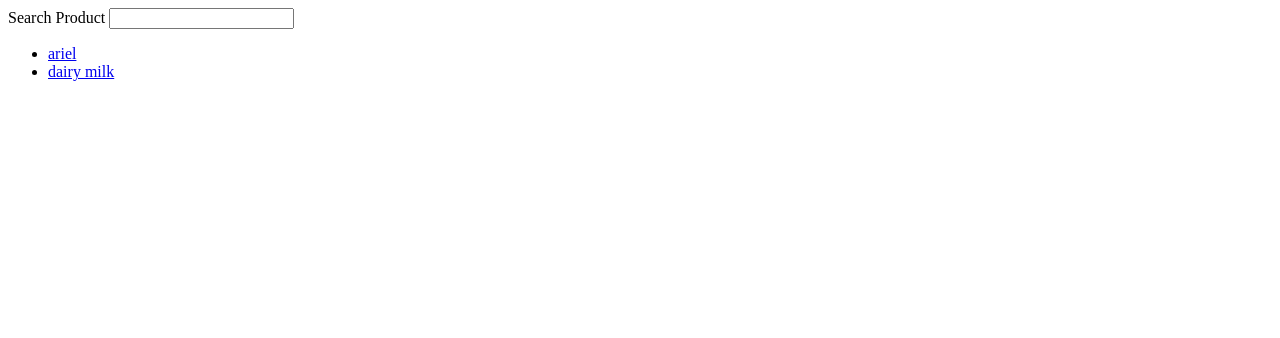
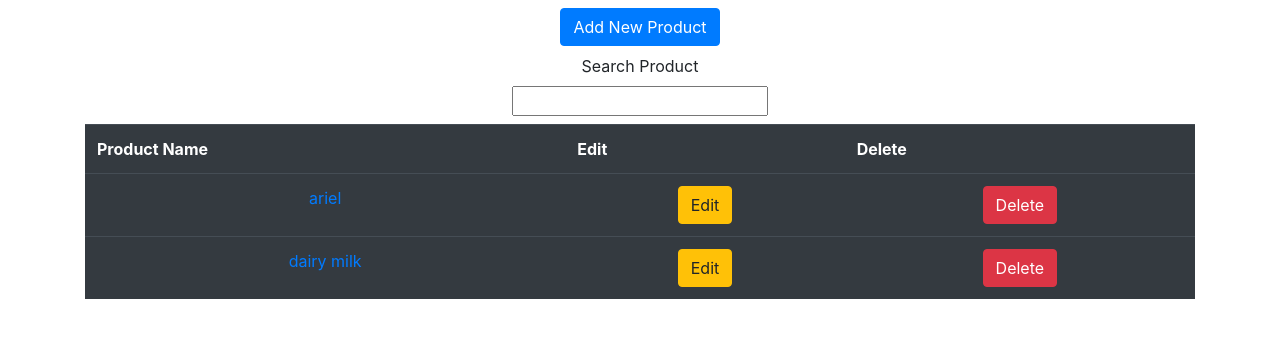
Before and after one commit to Coder-Aht007/djangoPractice, a Django app: template inverntory_management/products/templates/products/index.html in a window 1280 px wide. Shown: the top 338 px of the page. Run offline with Django 3.2, Linux system fonts and the light colour scheme; the template is opened without the code that fills it: values that come from a table or form of the project are taken from there, others are empty; data comes from the database, SQL or seed files in the repository; both versions use the stored data as it was before the commit; parts of the project's set-up code (start-up, migrations or seed data) failed here and were passed over; some libraries are stand-ins or nearby versions.

Commit message:
Product Crud with Live Search Completed (#4)
Co-authored-by: AhtashamUlHasaan <ahtashamulhasaan@A006-00586.local>

```diff
--- a/inverntory_management/products/models.py
+++ b/inverntory_management/products/models.py
@@ -6,7 +6,7 @@ class Product(models.Model):
     name = models.CharField(max_length=100)
     description = models.CharField(max_length=500, blank=True)
     company_name = models.CharField(max_length=100)
-    price = models.DecimalField(max_digits=6, decimal_places=2)
+    price = models.DecimalField(max_digits=9, decimal_places=2)
     created_at = models.DateTimeField(auto_now_add=True)
 
 
--- /dev/null
+++ b/inverntory_management/products/templates/products/edit.html
@@ -0,0 +1,5 @@
+<form action="" method="post">
+    {% csrf_token %}
+    {{ form }}
+    <input type="submit" value="Submit">
+</form>
--- a/inverntory_management/products/templates/products/index.html
+++ b/inverntory_management/products/templates/products/index.html
@@ -1,58 +1,80 @@
 <!DOCTYPE html>
 <html>
-
   <head>
     <meta charset="utf-8" />
     <title>Products</title>
+    <meta charset="utf-8">
+    <meta name="viewport" content="width=device-width, initial-scale=1, shrink-to-fit=no">
+    <link rel="stylesheet" href="https://stackpath.bootstrapcdn.com/bootstrap/4.5.0/css/bootstrap.min.css" integrity="sha384-9aIt2nRpC12Uk9gS9baDl411NQApFmC26EwAOH8WgZl5MYYxFfc+NcPb1dKGj7Sk" crossorigin="anonymous">
+    </meta>
   </head>
-
 <body>
     <div class="container">
       <div class="row">
-                <div class="offset-4 form-group col-4">
-                    <label class="col-12">Search Product</label>
-                    <input type="text" id="user-input" />
+        <div class="col text-center">
+          <a class='btn btn-primary align-center mt-2' href="/products/add" >Add New Product</a>
+        </div>
+      </div>
+
+      <div class="row">
+        <div class="col text-center">
+          <label for='user-input' class="col-12 mt-2">Search Product</label>
+          <input type="text" class="mb-2" id="user-input" name='user-input' />
         </div>
       </div>
       <div id="replaceable-content">
         {% include 'products/products_partial.html' %}
       </div>
-
     </div>
   </body>
-{% comment %} <script type="text/javascript" src="{{ STATIC_URL }} /static/jquery-3.6.0.min.js"></script> {% endcomment %}
+  {% comment %}
+  <script
+    type="text/javascript"
+    src="{{ STATIC_URL }} /static/jquery-3.6.0.min.js"
+  ></script>
+  {% endcomment %}
   <script src="https://cdnjs.cloudflare.com/ajax/libs/jquery/3.3.1/jquery.min.js"></script>
   <script src="https://cdnjs.cloudflare.com/ajax/libs/popper.js/1.12.9/umd/popper.min.js"></script>
   <script src="https://maxcdn.bootstrapcdn.com/bootstrap/4.0.0/js/bootstrap.min.js"></script>
 
   <script>
-const user_input = $("#user-input")
-const products_div = $('#replaceable-content')
-const endpoint = '/products/search'
-const delay_by_in_ms = 700
-let scheduled_function = false
+    const user_input = $("#user-input");
+    const products_div = $("#replaceable-content");
+    const endpoint = "/products/search";
+    const delay_by_in_ms = 700;
+    let scheduled_function = false;
 
-let ajax_call = function (endpoint, request_parameters)
-{
-    $.getJSON(endpoint, request_parameters)
-        .done(response => {
-            products_div.html(response['html_from_view'])
+    let ajax_call = function (endpoint, request_parameters) {
+      $.getJSON(endpoint, request_parameters).done((response) => {
+        products_div.html(response["html_from_view"]);
       });
-}
+    };
 
-user_input.on('keyup', function () {
-
+    user_input.on("keyup", function () {
       const request_parameters = {
-        q: $(this).val()
-    }
+        q: $(this).val(),
+      };
 
       // if scheduled_function is NOT false, cancel the execution of the function
       if (scheduled_function) {
-        clearTimeout(scheduled_function)
+        clearTimeout(scheduled_function);
       }
-     scheduled_function = setTimeout(ajax_call, delay_by_in_ms, endpoint, request_parameters)
-})
+      scheduled_function = setTimeout(
+        ajax_call,
+        delay_by_in_ms,
+        endpoint,
+        request_parameters
+      );
+    });
 
-</script
 
+    function del(id) {
+      var result = confirm("Are you sure...? You want to delete this Product?");
+      if (result) {
+        $.getJSON("/products/delete", { q: id }).done((response) => {
+          products_div.html(response["html_from_view"]);
+        });
+      }
+    }
+  </script>
 </html>
--- a/inverntory_management/products/templates/products/products_partial.html
+++ b/inverntory_management/products/templates/products/products_partial.html
@@ -1,11 +1,19 @@
 {% if products %}
-<ul>
+<table class='table table-dark'>
+<tr>
+    <th>Product Name</th>
+    <th>Edit</th>
+    <th>Delete</th>
+  </tr>
   {% for prod in products %}
-  <li>
-    <a href="{% url 'products:detail' prod.id %}">{{ prod.name }}</a>
-  </li>
-  {% endfor %}
-</ul>
+  <tr >
+    <td class="text-center"><a href="{% url 'products:detail' prod.id %}">{{ prod.name }}</a></td>
+    <td class="text-center"><a class='btn btn-warning' href="update/?q={{prod.id}}">Edit</a></td>
+    <td class="text-center"><button class='btn btn-danger' onclick="del({{prod.id}})">Delete</button></td>
+  </tr>
+    {% endfor %}
+</table>
+
 {% else %}
 <p>No products are available.</p>
 {% endif %}
--- a/inverntory_management/products/urls.py
+++ b/inverntory_management/products/urls.py
@@ -1,11 +1,13 @@
+from . import views
 from django.urls import path
-
-from . import views
 
 app_name = "products"
 
 urlpatterns = [
     path('', views.index, name='index'),
     path('<int:prod_id>/', views.detail, name='detail'),
-    path('search/', views.product_search, name="search")
+    path('search/', views.product_search, name="search"),
+    path('update/',views.update_product, name='update'),
+    path('delete',views.delete_product, name='delete'),
+    path('add/', views.add_product, name='add')
 ]
```
Also changed, not shown: inverntory_management/products/forms/product_form.py (added, +7 -0 lines), inverntory_management/products/views.py (+62 -1 lines), inverntory_management/db.sqlite3 (deleted), inverntory_management/products/migrations/0003_alter_product_price.py (added), 3 other files. Lines whose indentation alone changed are shown as unchanged.
